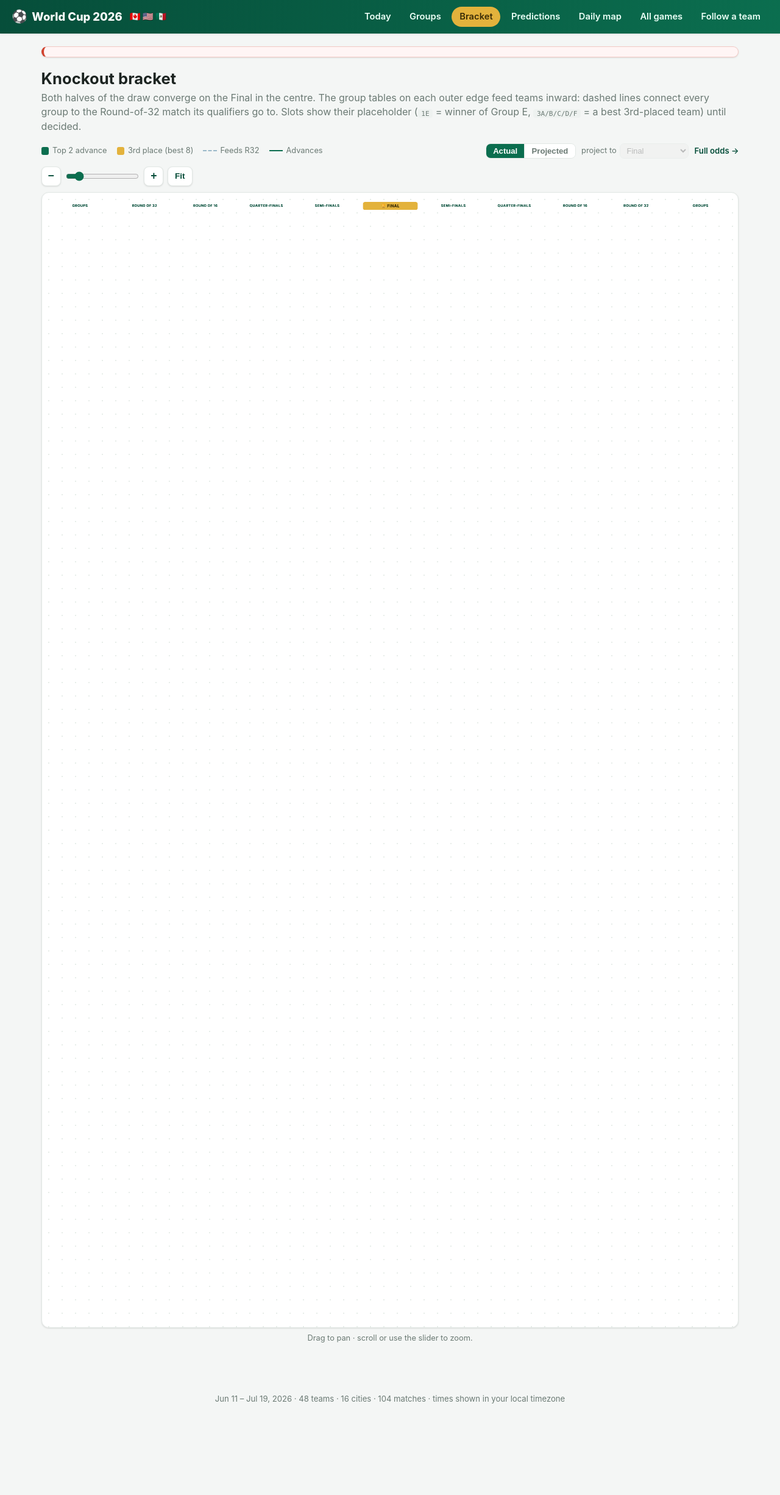
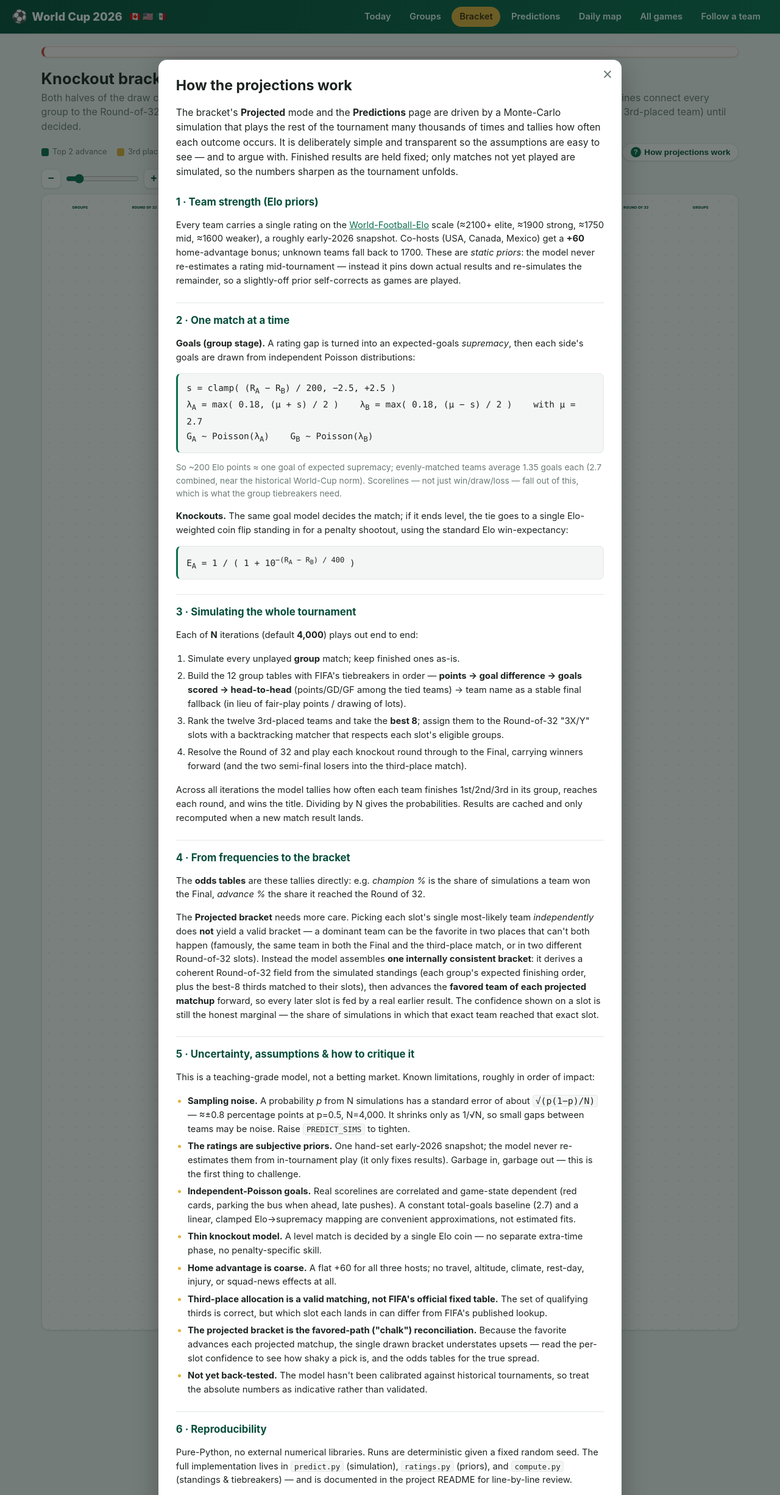
Before and after one commit to joeborrello/world-cup-2026-dashboard, a Flask app: page /bracket in a window 1280 px wide. Shown: the whole page at 61% size. Run offline with Flask 3, Linux system fonts and the light colour scheme; data that the repository does not hold is empty.

Commit message:
Document prediction methodology (README + in-app modal)
Add a thorough, intellectually honest breakdown of the statistical model:
Elo priors, the independent-Poisson goal model and Elo win-expectancy, the
Monte-Carlo tournament simulation and FIFA tiebreakers, how frequencies become
the consistent projected bracket, and a frank limitations/critique section
(sampling error, prior subjectivity, goal-independence, coarse home advantage,
third-place matching caveat, chalk bias, no back-testing).

Surfaced as a "How the projections work" modal on the Bracket and Predictions
pages via a shared templates/_methodology.html partial and a generic modal
helper in util.js, plus the same content as a README section.

Co-Authored-By: Claude Opus 4.8 <noreply@anthropic.com>

```diff
--- a/static/css/style.css
+++ b/static/css/style.css
@@ -443,3 +443,64 @@ code { background: #eef2f0; padding: .05rem .35rem; border-radius: 4px; font-siz
 .pundit-budget .pb { background: var(--bg); border: 1px solid var(--line); border-radius: 6px; padding: .15rem .45rem; }
 .pundit-budget .pb.over { color: #b3261e; border-color: #f0c2bd; background: #fdeceb; font-weight: 700; }
 .pundit-na.limited { color: #b3261e; background: #fdeceb; border: 1px solid #f0c2bd; }
+
+/* ── methodology modal ───────────────────────────────── */
+.meth-btn {
+  display: inline-flex; align-items: center; gap: .35rem;
+  background: var(--card); color: var(--green-dark);
+  border: 1px solid var(--line); border-radius: 999px;
+  padding: .32rem .8rem; font-size: .85rem; font-weight: 600;
+  cursor: pointer; box-shadow: var(--shadow); white-space: nowrap;
+}
+.meth-btn:hover { border-color: var(--green); }
+.meth-btn .qm {
+  display: inline-grid; place-items: center; width: 1.05rem; height: 1.05rem;
+  border-radius: 50%; background: var(--green); color: #fff; font-size: .72rem; font-weight: 800;
+}
+
+body.modal-open { overflow: hidden; }
+.modal-overlay {
+  position: fixed; inset: 0; z-index: 1000;
+  background: rgba(12, 24, 20, .55);
+  display: flex; align-items: flex-start; justify-content: center;
+  padding: 4vh 1rem; overflow-y: auto;
+}
+.modal-card {
+  position: relative; background: var(--card); color: var(--ink);
+  border-radius: 14px; box-shadow: 0 12px 40px rgba(0, 0, 0, .3);
+  max-width: 760px; width: 100%; margin: auto;
+}
+.modal-close {
+  position: absolute; top: .5rem; right: .6rem;
+  background: transparent; border: none; cursor: pointer;
+  font-size: 1.7rem; line-height: 1; color: var(--muted); padding: .1rem .35rem;
+}
+.modal-close:hover { color: var(--ink); }
+.modal-body { padding: 1.6rem 1.8rem 2rem; }
+
+.meth h2 { margin: 0 0 .3rem; font-size: 1.45rem; }
+.meth h3 {
+  margin: 1.5rem 0 .5rem; font-size: 1.05rem; color: var(--green-dark);
+  border-top: 1px solid var(--line); padding-top: 1rem;
+}
+.meth h3:first-of-type { border-top: none; padding-top: 0; }
+.meth p, .meth li { font-size: .92rem; line-height: 1.55; }
+.meth .meth-lead { font-size: .98rem; color: var(--ink); }
+.meth .meth-note { color: var(--muted); font-size: .86rem; }
+.meth ol, .meth ul { padding-left: 1.2rem; }
+.meth li { margin: .35rem 0; }
+.meth code {
+  background: var(--bg); border: 1px solid var(--line); border-radius: 4px;
+  padding: .05rem .3rem; font-size: .85em;
+}
+.meth .formula {
+  background: var(--bg); border: 1px solid var(--line); border-left: 3px solid var(--green);
+  border-radius: 8px; padding: .7rem .9rem; margin: .7rem 0;
+  font-family: "SFMono-Regular", Menlo, Consolas, monospace; font-size: .9rem; line-height: 1.7;
+  overflow-x: auto;
+}
+.meth .formula-inline {
+  font-family: "SFMono-Regular", Menlo, Consolas, monospace;
+  background: var(--bg); border: 1px solid var(--line); border-radius: 4px; padding: .03rem .25rem;
+}
+.meth-limits li::marker { color: var(--gold); }
--- a/static/js/util.js
+++ b/static/js/util.js
@@ -46,6 +46,36 @@ window.WCTime = (function () {
   return { tz: TZ, time, date, datetime, process };
 })();
 
+/* Generic modal: any [data-modal-open="ID"] opens #ID; clicking the backdrop,
+ * a [data-modal-close] control, or pressing Esc closes it. Body scroll locks
+ * while a modal is open. Used for the "How the projections work" methodology. */
+(function () {
+  function open(id) {
+    const m = document.getElementById(id);
+    if (!m) return;
+    m.hidden = false;
+    document.body.classList.add('modal-open');
+    const c = m.querySelector('[data-modal-close]');
+    if (c) c.focus();
+  }
+  function close(m) {
+    if (!m) return;
+    m.hidden = true;
+    document.body.classList.remove('modal-open');
+  }
+  document.addEventListener('click', function (e) {
+    const opener = e.target.closest('[data-modal-open]');
+    if (opener) { e.preventDefault(); open(opener.getAttribute('data-modal-open')); return; }
+    if (e.target.closest('[data-modal-close]')) { close(e.target.closest('.modal-overlay')); return; }
+    if (e.target.classList && e.target.classList.contains('modal-overlay')) { close(e.target); }
+  });
+  document.addEventListener('keydown', function (e) {
+    if (e.key === 'Escape') {
+      document.querySelectorAll('.modal-overlay:not([hidden])').forEach(close);
+    }
+  });
+})();
+
 // flag image (matches the server-side flags.flag() output) for JS-built markup
 window.wcFlag = function (code, name) {
   if (!code) return '';
--- /dev/null
+++ b/templates/_methodology.html
@@ -0,0 +1,105 @@
+{# Shared "How the projections work" modal. Included on the Bracket and
+   Predictions pages; opened by any [data-modal-open="methodologyModal"] trigger
+   (wired generically in static/js/util.js). Keep this in sync with the
+   "Prediction methodology" section of README.md. #}
+<div class="modal-overlay" id="methodologyModal" hidden>
+  <div class="modal-card" role="dialog" aria-modal="true" aria-labelledby="methTitle">
+    <button class="modal-close" data-modal-close type="button" aria-label="Close">&times;</button>
+    <div class="meth modal-body">
+      <h2 id="methTitle">How the projections work</h2>
+      <p class="meth-lead">The bracket's <b>Projected</b> mode and the <b>Predictions</b> page are
+        driven by a Monte-Carlo simulation that plays the rest of the tournament many thousands of
+        times and tallies how often each outcome occurs. It is deliberately simple and transparent
+        so the assumptions are easy to see — and to argue with. Finished results are held fixed; only
+        matches not yet played are simulated, so the numbers sharpen as the tournament unfolds.</p>
+
+      <h3>1 · Team strength (Elo priors)</h3>
+      <p>Every team carries a single rating on the <a href="https://en.wikipedia.org/wiki/World_Football_Elo_Ratings"
+        target="_blank" rel="noopener">World-Football-Elo</a> scale (≈2100+ elite, ≈1900 strong,
+        ≈1750 mid, ≈1600 weaker), a roughly early-2026 snapshot. Co-hosts (USA, Canada, Mexico) get a
+        <b>+60</b> home-advantage bonus; unknown teams fall back to 1700. These are <i>static priors</i>:
+        the model never re-estimates a rating mid-tournament — instead it pins down actual results and
+        re-simulates the remainder, so a slightly-off prior self-corrects as games are played.</p>
+
+      <h3>2 · One match at a time</h3>
+      <p><b>Goals (group stage).</b> A rating gap is turned into an expected-goals <i>supremacy</i>,
+        then each side's goals are drawn from independent Poisson distributions:</p>
+      <div class="formula">
+        s = clamp( (R<sub>A</sub> − R<sub>B</sub>) / 200, −2.5, +2.5 )<br>
+        λ<sub>A</sub> = max( 0.18, (μ + s) / 2 ) &nbsp;&nbsp; λ<sub>B</sub> = max( 0.18, (μ − s) / 2 ) &nbsp;&nbsp; with μ = 2.7<br>
+        G<sub>A</sub> ∼ Poisson(λ<sub>A</sub>) &nbsp;&nbsp; G<sub>B</sub> ∼ Poisson(λ<sub>B</sub>)
+      </div>
+      <p class="meth-note">So ~200 Elo points ≈ one goal of expected supremacy; evenly-matched teams
+        average 1.35 goals each (2.7 combined, near the historical World-Cup norm). Scorelines — not
+        just win/draw/loss — fall out of this, which is what the group tiebreakers need.</p>
+      <p><b>Knockouts.</b> The same goal model decides the match; if it ends level, the tie goes to a
+        single Elo-weighted coin flip standing in for a penalty shootout, using the standard Elo
+        win-expectancy:</p>
+      <div class="formula">E<sub>A</sub> = 1 / ( 1 + 10<sup>−(R<sub>A</sub> − R<sub>B</sub>) / 400</sup> )</div>
+
+      <h3>3 · Simulating the whole tournament</h3>
+      <p>Each of <b>N</b> iterations (default <b>4,000</b>) plays out end to end:</p>
+      <ol>
+        <li>Simulate every unplayed <b>group</b> match; keep finished ones as-is.</li>
+        <li>Build the 12 group tables with FIFA's tiebreakers in order — <b>points → goal difference →
+          goals scored → head-to-head</b> (points/GD/GF among the tied teams) → team name as a stable
+          final fallback (in lieu of fair-play points / drawing of lots).</li>
+        <li>Rank the twelve 3rd-placed teams and take the <b>best 8</b>; assign them to the
+          Round-of-32 "3X/Y" slots with a backtracking matcher that respects each slot's eligible
+          groups.</li>
+        <li>Resolve the Round of 32 and play each knockout round through to the Final, carrying winners
+          forward (and the two semi-final losers into the third-place match).</li>
+      </ol>
+      <p>Across all iterations the model tallies how often each team finishes 1st/2nd/3rd in its group,
+        reaches each round, and wins the title. Dividing by N gives the probabilities. Results are
+        cached and only recomputed when a new match result lands.</p>
+
+      <h3>4 · From frequencies to the bracket</h3>
+      <p>The <b>odds tables</b> are these tallies directly: e.g. <i>champion %</i> is the share of
+        simulations a team won the Final, <i>advance %</i> the share it reached the Round of 32.</p>
+      <p>The <b>Projected bracket</b> needs more care. Picking each slot's single most-likely team
+        <i>independently</i> does <b>not</b> yield a valid bracket — a dominant team can be the favorite
+        in two places that can't both happen (famously, the same team in both the Final and the
+        third-place match, or in two different Round-of-32 slots). Instead the model assembles
+        <b>one internally consistent bracket</b>: it derives a coherent Round-of-32 field from the
+        simulated standings (each group's expected finishing order, plus the best-8 thirds matched to
+        their slots), then advances the <b>favored team of each projected matchup</b> forward, so every
+        later slot is fed by a real earlier result. The confidence shown on a slot is still the honest
+        marginal — the share of simulations in which that exact team reached that exact slot.</p>
+
+      <h3>5 · Uncertainty, assumptions &amp; how to critique it</h3>
+      <p>This is a teaching-grade model, not a betting market. Known limitations, roughly in order of
+        impact:</p>
+      <ul class="meth-limits">
+        <li><b>Sampling noise.</b> A probability <i>p</i> from N simulations has a standard error of
+          about <span class="formula-inline">√(p(1−p)/N)</span> — ≈±0.8 percentage points at p=0.5,
+          N=4,000. It shrinks only as 1/√N, so small gaps between teams may be noise. Raise
+          <code>PREDICT_SIMS</code> to tighten.</li>
+        <li><b>The ratings are subjective priors.</b> One hand-set early-2026 snapshot; the model never
+          re-estimates them from in-tournament play (it only fixes results). Garbage in, garbage out —
+          this is the first thing to challenge.</li>
+        <li><b>Independent-Poisson goals.</b> Real scorelines are correlated and game-state dependent
+          (red cards, parking the bus when ahead, late pushes). A constant total-goals baseline (2.7)
+          and a linear, clamped Elo→supremacy mapping are convenient approximations, not estimated fits.</li>
+        <li><b>Thin knockout model.</b> A level match is decided by a single Elo coin — no separate
+          extra-time phase, no penalty-specific skill.</li>
+        <li><b>Home advantage is coarse.</b> A flat +60 for all three hosts; no travel, altitude,
+          climate, rest-day, injury, or squad-news effects at all.</li>
+        <li><b>Third-place allocation is a valid matching, not FIFA's official fixed table.</b> The set
+          of qualifying thirds is correct, but which slot each lands in can differ from FIFA's
+          published lookup.</li>
+        <li><b>The projected bracket is the favored-path ("chalk") reconciliation.</b> Because the
+          favorite advances each projected matchup, the single drawn bracket understates upsets — read
+          the per-slot confidence to see how shaky a pick is, and the odds tables for the true spread.</li>
+        <li><b>Not yet back-tested.</b> The model hasn't been calibrated against historical tournaments,
+          so treat the absolute numbers as indicative rather than validated.</li>
+      </ul>
+
+      <h3>6 · Reproducibility</h3>
+      <p>Pure-Python, no external numerical libraries. Runs are deterministic given a fixed random seed.
+        The full implementation lives in <code>predict.py</code> (simulation), <code>ratings.py</code>
+        (priors), and <code>compute.py</code> (standings &amp; tiebreakers) — and is documented in the
+        project README for line-by-line review.</p>
+    </div>
+  </div>
+</div>
--- a/templates/bracket.html
+++ b/templates/bracket.html
@@ -79,6 +79,8 @@
       </select>
     </label>
     <a class="pred-link" href="{{ url_for('predictions_page') }}">Full odds →</a>
+    <button type="button" class="meth-btn" data-modal-open="methodologyModal">
+      <span class="qm">?</span> How projections work</button>
   </div>
   <div class="bt-zoom">
     <button id="zoomOut" aria-label="Zoom out">−</button>
@@ -124,6 +126,7 @@
   </div>
 </div>
 <p class="bracket-hint subtle">Drag to pan · scroll or use the slider to zoom.</p>
+{% include "_methodology.html" %}
 {% endblock %}
 
 {% block scripts %}
--- a/templates/predictions.html
+++ b/templates/predictions.html
@@ -7,6 +7,8 @@
   <p class="subtle">An Elo-based Monte-Carlo simulation plays out the rest of the tournament
     thousands of times, holding finished results fixed — so the odds sharpen as matches are
     played. <a href="{{ url_for('bracket') }}">See the projected bracket →</a></p>
+  <button type="button" class="meth-btn" data-modal-open="methodologyModal">
+    <span class="qm">?</span> How these projections work</button>
 </section>
 
 <p class="pred-meta" id="predMeta">Simulating…</p>
@@ -26,6 +28,7 @@
   <span class="pundit-budget" id="punditBudget"></span>
 </div>
 <div id="punditOut" class="pundit-out"></div>
+{% include "_methodology.html" %}
 {% endblock %}
 
 {% block scripts %}
```
Also changed, not shown: README.md.
